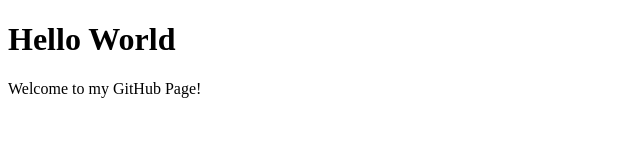
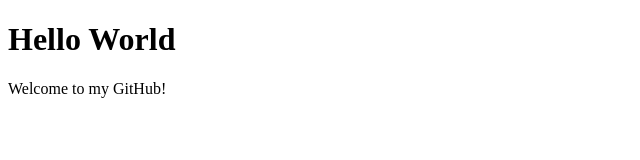
Before and after one commit to ayrawat1/ai_project, a plain HTML site: page index.html in a window 1280 px wide. Shown: the full height of the page, 0-640 px from the left. Drawn offline with Linux system fonts and the light colour scheme.

Commit message:
Update index.html

```diff
--- a/index.html
+++ b/index.html
@@ -1,10 +1,10 @@
 <!DOCTYPE html>
 <html>
 <head>
-    <title>My GitHub Page</title>
+    <title>New GitHub</title>
 </head>
 <body>
     <h1>Hello World</h1>
-    <p>Welcome to my GitHub Page!</p>
+    <p>Welcome to my GitHub!</p>
 </body>
 </html>
```
